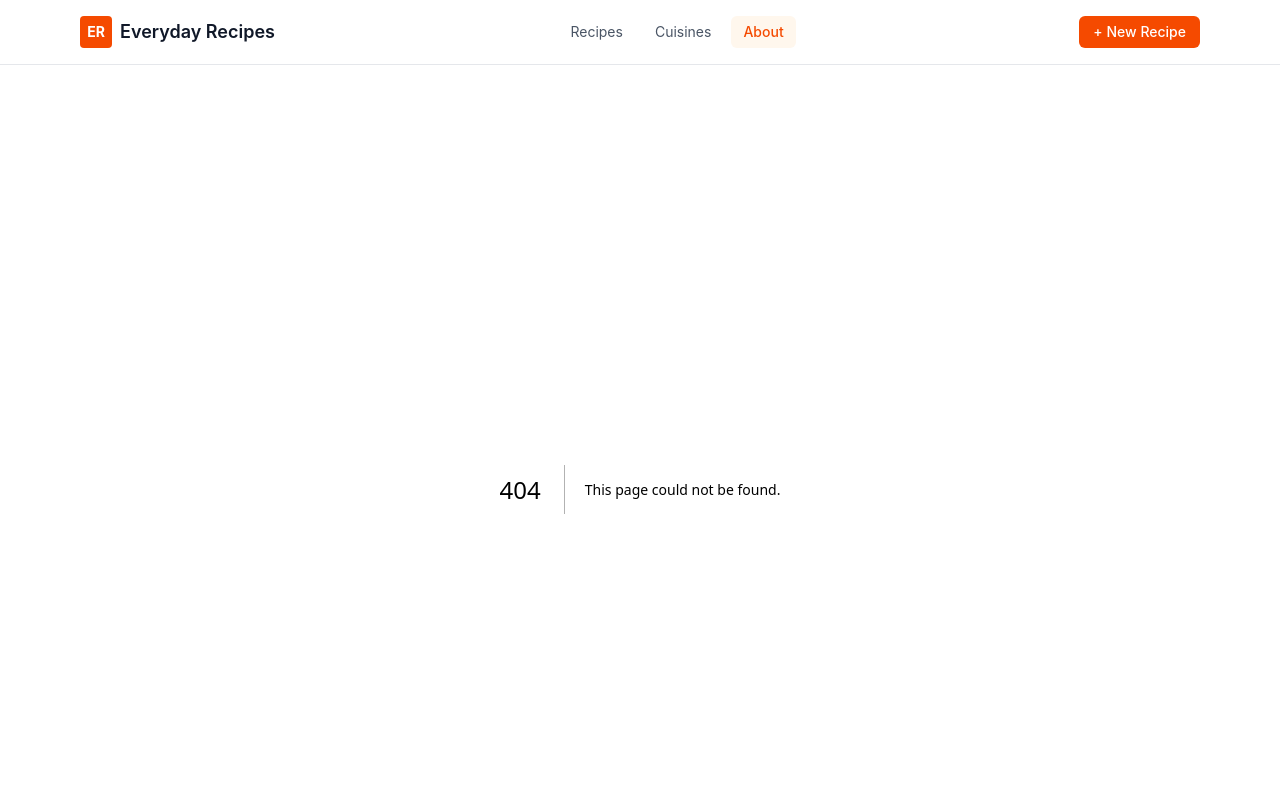
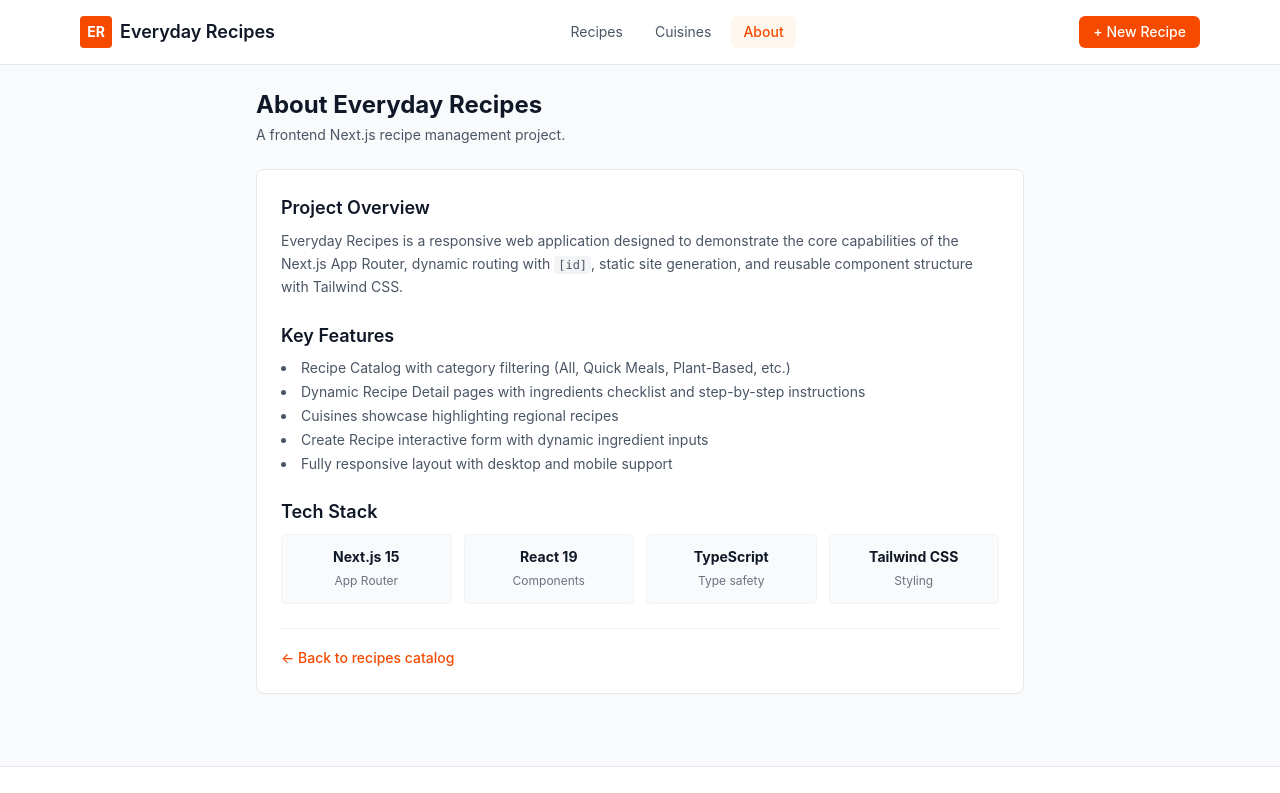
Before and after one commit to Ammar-Meman/recipe-next, a Next.js app: page /about in a window 1280 px wide. Before the commit this address had no page. Shown: the top 793 px of the page. Built offline with nearby package versions, Linux system fonts and the light colour scheme.

Commit message:
feat: add about page and custom 404 not found handler

```diff
--- /dev/null
+++ b/src/app/about/page.tsx
@@ -0,0 +1,65 @@
+import Link from "next/link";
+
+export default function AboutPage() {
+  return (
+    <div className="max-w-3xl mx-auto">
+      <div className="mb-6">
+        <h1 className="text-2xl font-bold text-gray-900 mb-1">About Everyday Recipes</h1>
+        <p className="text-sm text-gray-600">
+          A frontend Next.js recipe management project.
+        </p>
+      </div>
+
+      <div className="bg-white border border-gray-200 rounded-lg p-6 space-y-6">
+        <div>
+          <h2 className="text-lg font-semibold text-gray-900 mb-2">Project Overview</h2>
+          <p className="text-sm text-gray-600 leading-relaxed">
+            Everyday Recipes is a responsive web application designed to demonstrate the core capabilities of the Next.js App Router, dynamic routing with <code className="bg-gray-100 px-1 py-0.5 rounded text-xs">[id]</code>, static site generation, and reusable component structure with Tailwind CSS.
+          </p>
+        </div>
+
+        <div>
+          <h2 className="text-lg font-semibold text-gray-900 mb-2">Key Features</h2>
+          <ul className="list-disc list-inside text-sm text-gray-600 space-y-1">
+            <li>Recipe Catalog with category filtering (All, Quick Meals, Plant-Based, etc.)</li>
+            <li>Dynamic Recipe Detail pages with ingredients checklist and step-by-step instructions</li>
+            <li>Cuisines showcase highlighting regional recipes</li>
+            <li>Create Recipe interactive form with dynamic ingredient inputs</li>
+            <li>Fully responsive layout with desktop and mobile support</li>
+          </ul>
+        </div>
+
+        <div>
+          <h2 className="text-lg font-semibold text-gray-900 mb-2">Tech Stack</h2>
+          <div className="grid grid-cols-2 sm:grid-cols-4 gap-3 text-center">
+            <div className="p-3 bg-gray-50 rounded border border-gray-100">
+              <strong className="block text-sm text-gray-900">Next.js 15</strong>
+              <span className="text-xs text-gray-500">App Router</span>
+            </div>
+            <div className="p-3 bg-gray-50 rounded border border-gray-100">
+              <strong className="block text-sm text-gray-900">React 19</strong>
+              <span className="text-xs text-gray-500">Components</span>
+            </div>
+            <div className="p-3 bg-gray-50 rounded border border-gray-100">
+              <strong className="block text-sm text-gray-900">TypeScript</strong>
+              <span className="text-xs text-gray-500">Type safety</span>
+            </div>
+            <div className="p-3 bg-gray-50 rounded border border-gray-100">
+              <strong className="block text-sm text-gray-900">Tailwind CSS</strong>
+              <span className="text-xs text-gray-500">Styling</span>
+            </div>
+          </div>
+        </div>
+
+        <div className="pt-4 border-t border-gray-100">
+          <Link
+            href="/recipes"
+            className="text-orange-600 hover:text-orange-700 text-sm font-medium"
+          >
+            ← Back to recipes catalog
+          </Link>
+        </div>
+      </div>
+    </div>
+  );
+}
--- /dev/null
+++ b/src/app/not-found.tsx
@@ -0,0 +1,19 @@
+import Link from "next/link";
+
+export default function NotFound() {
+  return (
+    <div className="max-w-md mx-auto text-center py-16 px-4">
+      <span className="text-5xl font-extrabold text-orange-600 block mb-2">404</span>
+      <h1 className="text-2xl font-bold text-gray-900 mb-2">Recipe Not Found</h1>
+      <p className="text-sm text-gray-600 mb-6">
+        Sorry, the recipe or page you are looking for doesn't exist or has been moved.
+      </p>
+      <Link
+        href="/recipes"
+        className="inline-block bg-orange-600 hover:bg-orange-700 text-white font-medium text-sm px-4 py-2 rounded-md transition-colors"
+      >
+        Back to All Recipes
+      </Link>
+    </div>
+  );
+}
```
